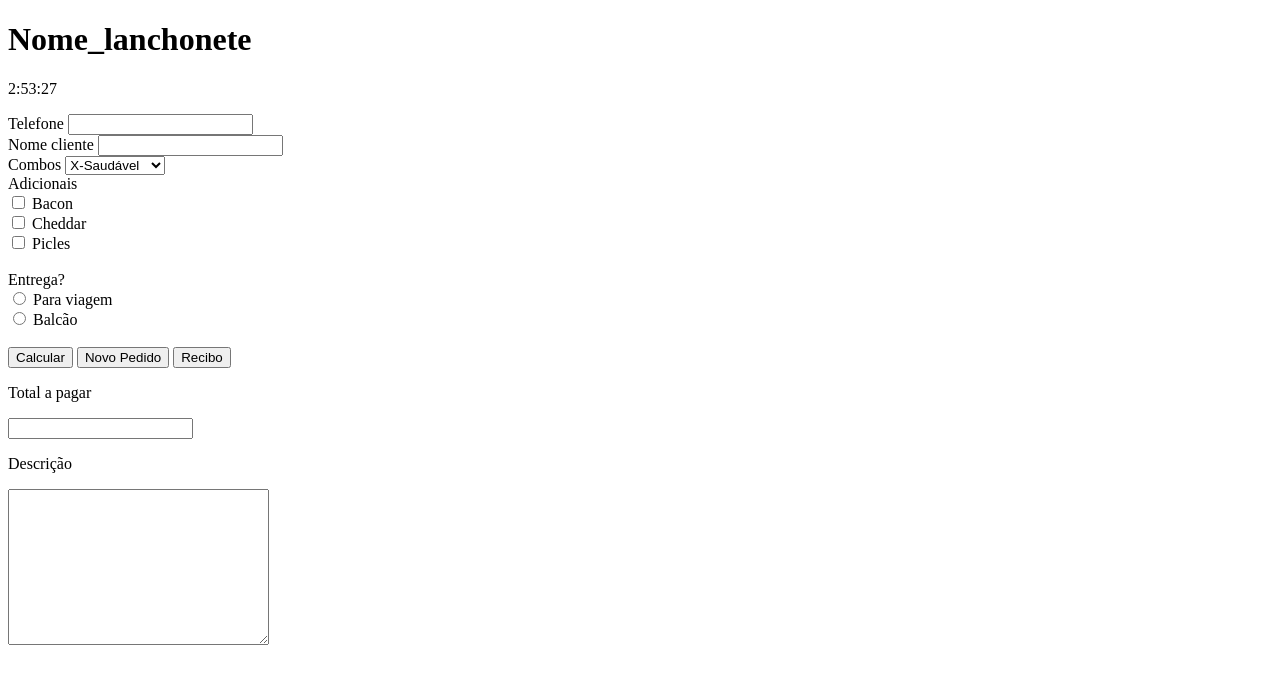
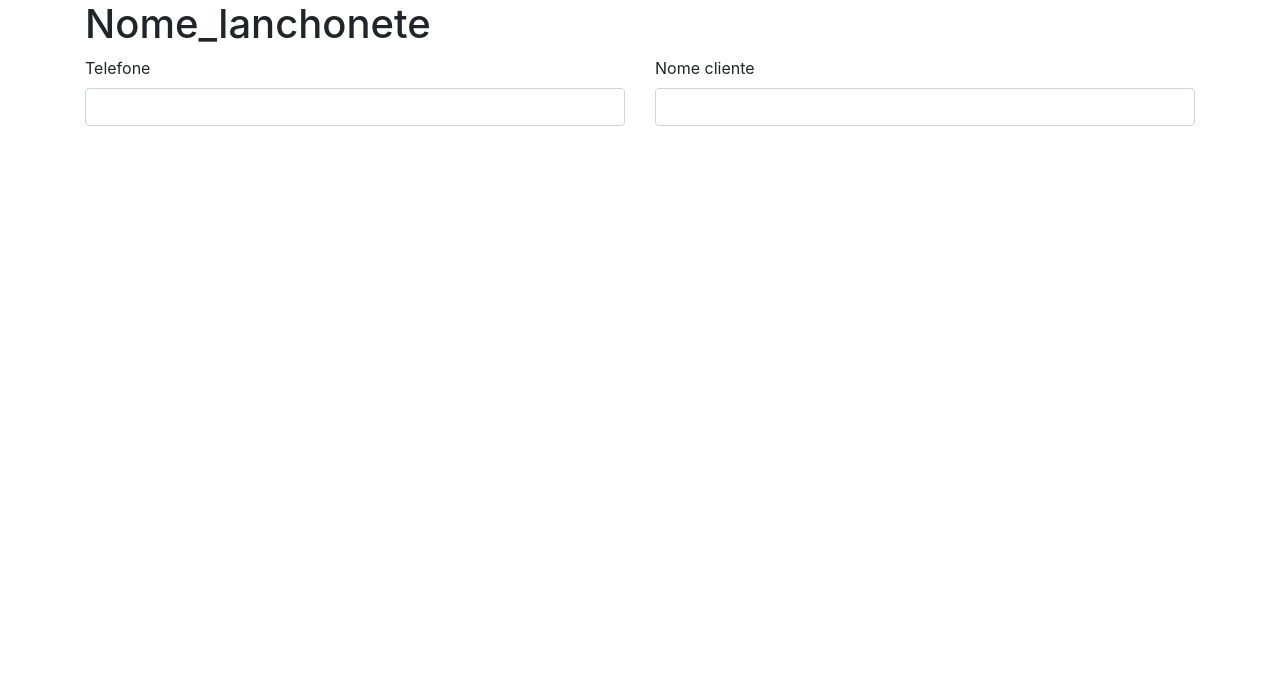
Before and after one commit to Gr-monaco/exercicio-lanchonete, a plain HTML site: page src/index.html in a window 1280 px wide. Drawn offline with nearby package versions, Linux system fonts and the light colour scheme.

Commit message:
Criada primeira coluna

```diff
--- a/src/index.html
+++ b/src/index.html
@@ -1,25 +1,37 @@
 <!DOCTYPE html>
 <html lang="en">
+
 <head>
     <meta charset="UTF-8">
     <meta http-equiv="X-UA-Compatible" content="IE=edge">
     <meta name="viewport" content="width=device-width, initial-scale=1.0">
     <title>Document</title>
+    <link rel="stylesheet" href="../../node_modules/bootstrap/dist/css/bootstrap.css">
 </head>
+
 <body>
+    <div class="container">
         <div class="header">
             <h1>Nome_lanchonete</h1>
         </div>
 
         <form action="">
-        <label for="telefone">Telefone</label> <input type="text" name="telefone" id="telefone"><br>
-        <label for="nomeCliente">Nome cliente</label> <input type="text" name="nomeCliente" id="nomeCliente"><br>
-        <label for="">Combos</label> <select name="combos" id="combos">
-            <option value="xsaudavel">X-Saudável</option>
-            <option value="xvegan">X-Vegan</option>
-            <option value="combocasal">Combo casal</option>
-        </select><br>
-        <label for="">Adicionais</label>
+            <div class="row">
+                <div class="col">
+                    <div class="mb-3">
+                        <label for="telefone" class="form-label">Telefone</label>
+                        <input type="text" class="form-control" id="telefone" aria-describedby="telefoneHelp">
+                    </div>
+                </div>
+                <div class="col">
+                    <div class="mb-3">
+                        <label for="nomeCliente" class="form-label">Nome cliente</label>
+                        <input type="text" class="form-control" name="nomeCliente" id="nomeCliente"><br>
+                    </div>
+                </div>
+
+
+                <!-- <label for="">Adicionais</label>
                 <div>
                     <input type="checkbox" name="bacon" id="bacon"> <label for="bacon">Bacon</label><br>
                     <input type="checkbox" name="cheddar" id="cheddar"> <label for="cheddar">Cheddar</label><br>
@@ -32,18 +44,21 @@
                 </div><br>
 
                 <div>
-            <button type="button"  class="buttonCalcular">Calcular</button>
-            <button type="button"  class="buttonNovoPedido">Novo Pedido</button>
-            <button type="button"  class="buttonRecibo">Recibo</button>
+                    <button type="button" class="buttonCalcular">Calcular</button>
+                    <button type="button" class="buttonNovoPedido">Novo Pedido</button>
+                    <button type="button" class="buttonRecibo">Recibo</button>
                 </div>
                 <div>
                     <p>Total a pagar</p>
                     <input type="text"> <br>
                     <p>Descrição</p>
-            <textarea name="" id="" cols="30" rows="10"></textarea>
+                    <textarea name="" id="" cols="30" rows="10"></textarea> -->
             </div>
+
         </form>
+    </div>
 
-    <script src="js/main.js"></script>
+    <script src="../../node_modules/bootstrap/dist/js/bootstrap.bundle.js"></script>
 </body>
+
 </html>
--- a/src/js/main.js
+++ b/src/js/main.js
@@ -7,7 +7,7 @@ document.addEventListener("click", function(e) {
     }
 } )
 
-function GetTime(){
+function GetTime(){s
     var time = document.createElement("p");
     var today = new Date();
     time.textContent = today.getHours() + ":" + today.getMinutes() + ":" + today.getSeconds();
```
Lines whose indentation alone changed are shown as unchanged.
